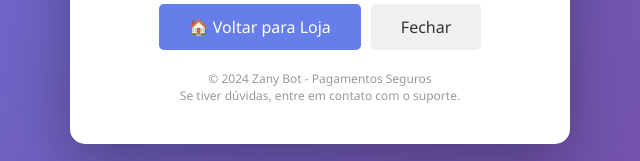
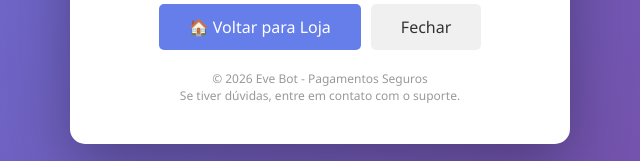
Before and after one commit to bilked/eve, a website: page public/success.html in a window 1280 px wide. Shown: the part 737-898 px from the top of the page, 320-960 px from the left. Drawn offline with Linux system fonts and the light colour scheme.

Commit message:
Update success.html

```diff
--- a/public/success.html
+++ b/public/success.html
@@ -204,7 +204,7 @@
         </div>
 
         <div class="footer">
-            <p>© 2024 Zany Bot - Pagamentos Seguros</p>
+            <p>© 2026 Eve Bot - Pagamentos Seguros</p>
             <p>Se tiver dúvidas, entre em contato com o suporte.</p>
         </div>
     </div>
```
